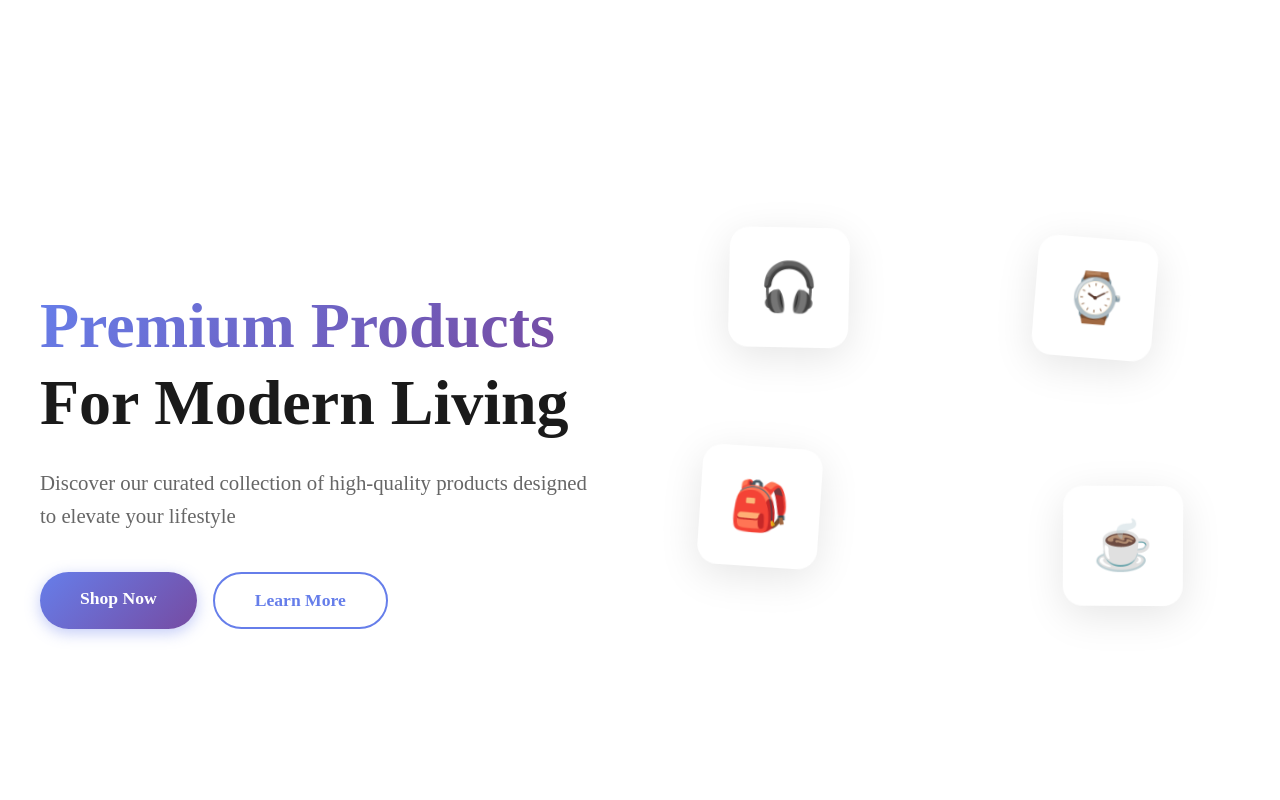
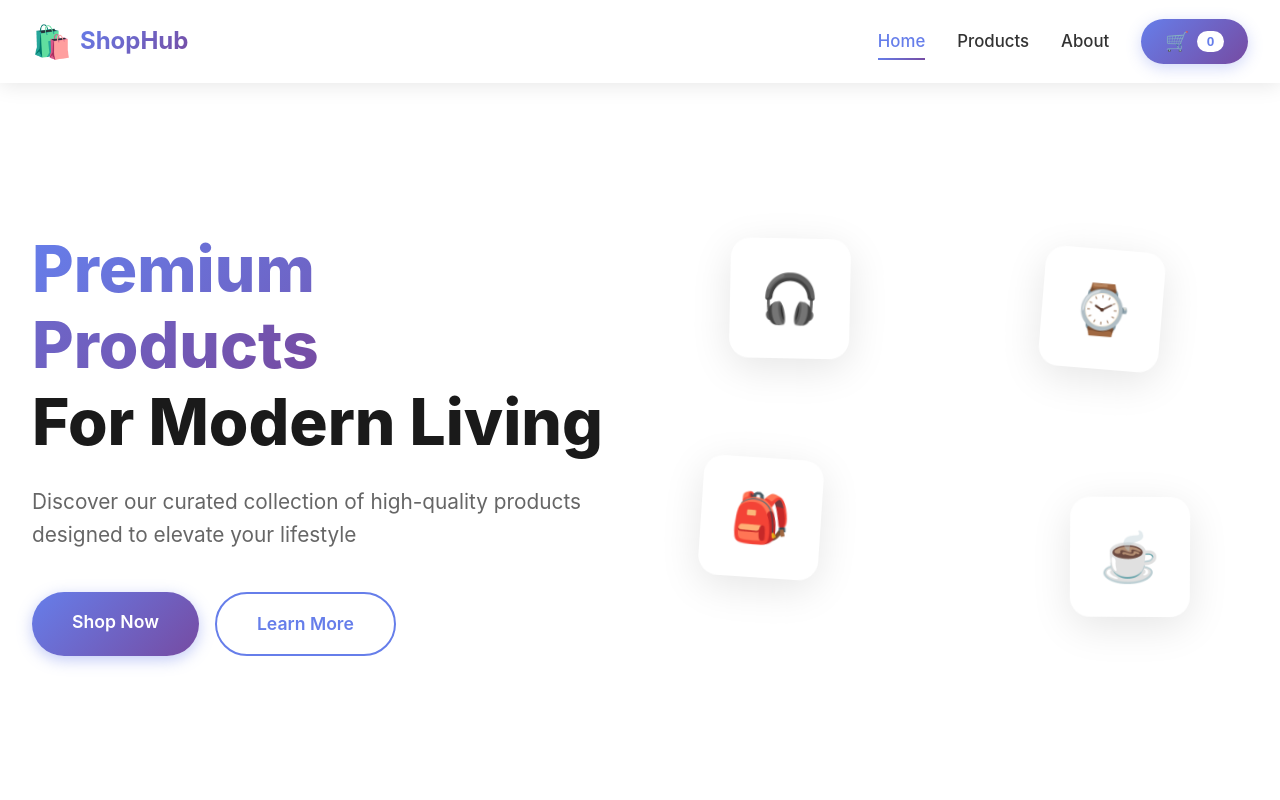
Before and after one commit to jprpich/nuxt-amplify-demo, a Nuxt app: page / in a window 1280 px wide. Shown: the top 800 px of the page. Built offline with nearby package versions, Linux system fonts and the light colour scheme.

Commit message:
Update about page content and styles to improve clarity and engagement, including refined sections for our story, mission, and team. Enhance responsiveness for better user experience across devices.

```diff
--- /dev/null
+++ b/app.vue
@@ -0,0 +1,442 @@
+<template>
+  <div class="app-wrapper">
+    <nav class="navbar">
+      <div class="nav-container">
+        <NuxtLink to="/" class="logo">
+          <span class="logo-icon">🛍️</span>
+          <span class="logo-text">ShopHub</span>
+        </NuxtLink>
+
+        <button class="mobile-menu-btn" @click="mobileMenuOpen = !mobileMenuOpen">
+          <span v-if="!mobileMenuOpen">☰</span>
+          <span v-else>✕</span>
+        </button>
+
+        <div class="nav-links" :class="{ 'mobile-open': mobileMenuOpen }">
+          <NuxtLink to="/" class="nav-link" @click="mobileMenuOpen = false">
+            Home
+          </NuxtLink>
+          <NuxtLink to="/products" class="nav-link" @click="mobileMenuOpen = false">
+            Products
+          </NuxtLink>
+          <NuxtLink to="/about" class="nav-link" @click="mobileMenuOpen = false">
+            About
+          </NuxtLink>
+          <button class="cart-btn">
+            <span class="cart-icon">🛒</span>
+            <span class="cart-count">0</span>
+          </button>
+        </div>
+      </div>
+    </nav>
+
+    <main class="main-content">
+      <NuxtPage />
+    </main>
+
+    <footer class="footer">
+      <div class="footer-container">
+        <div class="footer-grid">
+          <div class="footer-column">
+            <h3>ShopHub</h3>
+            <p>Your destination for premium products and exceptional service.</p>
+            <div class="social-links">
+              <a href="#" class="social-link">📘</a>
+              <a href="#" class="social-link">🐦</a>
+              <a href="#" class="social-link">📷</a>
+              <a href="#" class="social-link">💼</a>
+            </div>
+          </div>
+
+          <div class="footer-column">
+            <h4>Quick Links</h4>
+            <NuxtLink to="/" class="footer-link">Home</NuxtLink>
+            <NuxtLink to="/products" class="footer-link">Products</NuxtLink>
+            <NuxtLink to="/about" class="footer-link">About Us</NuxtLink>
+            <a href="#" class="footer-link">Contact</a>
+          </div>
+
+          <div class="footer-column">
+            <h4>Customer Service</h4>
+            <a href="#" class="footer-link">Shipping Info</a>
+            <a href="#" class="footer-link">Returns</a>
+            <a href="#" class="footer-link">FAQ</a>
+            <a href="#" class="footer-link">Support</a>
+          </div>
+
+          <div class="footer-column">
+            <h4>Newsletter</h4>
+            <p>Subscribe for exclusive offers and updates</p>
+            <div class="newsletter-form">
+              <input type="email" placeholder="Your email" class="newsletter-input">
+              <button class="newsletter-btn">→</button>
+            </div>
+          </div>
+        </div>
+
+        <div class="footer-bottom">
+          <p>&copy; 2025 ShopHub. All rights reserved.</p>
+        </div>
+      </div>
+    </footer>
+  </div>
+</template>
+
+<script setup>
+import { ref } from 'vue'
+
+const mobileMenuOpen = ref(false)
+</script>
+
+<style>
+/* Global styles */
+* {
+  margin: 0;
+  padding: 0;
+  box-sizing: border-box;
+}
+
+body {
+  font-family: -apple-system, BlinkMacSystemFont, 'Segoe UI', Roboto, 'Helvetica Neue', Arial, sans-serif;
+  line-height: 1.6;
+  color: #333;
+  background: #fff;
+}
+
+.app-wrapper {
+  display: flex;
+  flex-direction: column;
+  min-height: 100vh;
+}
+
+/* Navbar Styles */
+.navbar {
+  background: white;
+  box-shadow: 0 2px 20px rgba(0, 0, 0, 0.1);
+  position: sticky;
+  top: 0;
+  z-index: 1000;
+  padding: 1rem 0;
+}
+
+.nav-container {
+  max-width: 1400px;
+  margin: 0 auto;
+  padding: 0 2rem;
+  display: flex;
+  justify-content: space-between;
+  align-items: center;
+}
+
+.logo {
+  display: flex;
+  align-items: center;
+  gap: 0.5rem;
+  text-decoration: none;
+  font-size: 1.5rem;
+  font-weight: 700;
+  color: #1a1a1a;
+  transition: all 0.3s ease;
+}
+
+.logo:hover {
+  transform: scale(1.05);
+}
+
+.logo-icon {
+  font-size: 2rem;
+}
+
+.logo-text {
+  background: linear-gradient(135deg, #667eea 0%, #764ba2 100%);
+  -webkit-background-clip: text;
+  -webkit-text-fill-color: transparent;
+  background-clip: text;
+}
+
+.mobile-menu-btn {
+  display: none;
+  background: none;
+  border: none;
+  font-size: 1.8rem;
+  cursor: pointer;
+  color: #333;
+}
+
+.nav-links {
+  display: flex;
+  align-items: center;
+  gap: 2rem;
+}
+
+.nav-link {
+  text-decoration: none;
+  color: #333;
+  font-weight: 500;
+  font-size: 1.05rem;
+  transition: all 0.3s ease;
+  position: relative;
+}
+
+.nav-link::after {
+  content: '';
+  position: absolute;
+  bottom: -5px;
+  left: 0;
+  width: 0;
+  height: 2px;
+  background: linear-gradient(135deg, #667eea 0%, #764ba2 100%);
+  transition: width 0.3s ease;
+}
+
+.nav-link:hover {
+  color: #667eea;
+}
+
+.nav-link:hover::after {
+  width: 100%;
+}
+
+.nav-link.router-link-active {
+  color: #667eea;
+}
+
+.nav-link.router-link-active::after {
+  width: 100%;
+}
+
+.cart-btn {
+  position: relative;
+  background: linear-gradient(135deg, #667eea 0%, #764ba2 100%);
+  color: white;
+  border: none;
+  padding: 0.7rem 1.5rem;
+  border-radius: 50px;
+  cursor: pointer;
+  font-weight: 600;
+  display: flex;
+  align-items: center;
+  gap: 0.5rem;
+  transition: all 0.3s ease;
+  box-shadow: 0 4px 15px rgba(102, 126, 234, 0.3);
+}
+
+.cart-btn:hover {
+  transform: translateY(-2px);
+  box-shadow: 0 6px 20px rgba(102, 126, 234, 0.4);
+}
+
+.cart-icon {
+  font-size: 1.2rem;
+}
+
+.cart-count {
+  background: white;
+  color: #667eea;
+  padding: 0.2rem 0.6rem;
+  border-radius: 50px;
+  font-size: 0.85rem;
+  font-weight: 700;
+}
+
+/* Main Content */
+.main-content {
+  flex: 1;
+}
+
+/* Footer Styles */
+.footer {
+  background: #1a1a1a;
+  color: white;
+  padding: 4rem 0 2rem;
+  margin-top: 4rem;
+}
+
+.footer-container {
+  max-width: 1400px;
+  margin: 0 auto;
+  padding: 0 2rem;
+}
+
+.footer-grid {
+  display: grid;
+  grid-template-columns: repeat(auto-fit, minmax(250px, 1fr));
+  gap: 3rem;
+  margin-bottom: 3rem;
+}
+
+.footer-column h3 {
+  font-size: 1.5rem;
+  margin-bottom: 1rem;
+  background: linear-gradient(135deg, #667eea 0%, #764ba2 100%);
+  -webkit-background-clip: text;
+  -webkit-text-fill-color: transparent;
+  background-clip: text;
+}
+
+.footer-column h4 {
+  font-size: 1.2rem;
+  margin-bottom: 1rem;
+  color: white;
+}
+
+.footer-column p {
+  color: #999;
+  line-height: 1.6;
+  margin-bottom: 1rem;
+}
+
+.social-links {
+  display: flex;
+  gap: 1rem;
+  margin-top: 1.5rem;
+}
+
+.social-link {
+  width: 40px;
+  height: 40px;
+  display: flex;
+  align-items: center;
+  justify-content: center;
+  background: rgba(255, 255, 255, 0.1);
+  border-radius: 50%;
+  text-decoration: none;
+  font-size: 1.3rem;
+  transition: all 0.3s ease;
+}
+
+.social-link:hover {
+  background: linear-gradient(135deg, #667eea 0%, #764ba2 100%);
+  transform: translateY(-3px);
+}
+
+.footer-link {
+  display: block;
+  color: #999;
+  text-decoration: none;
+  margin-bottom: 0.75rem;
+  transition: all 0.3s ease;
+}
+
+.footer-link:hover {
+  color: white;
+  padding-left: 5px;
+}
+
+.newsletter-form {
+  display: flex;
+  gap: 0.5rem;
+  margin-top: 1rem;
+}
+
+.newsletter-input {
+  flex: 1;
+  padding: 0.75rem 1rem;
+  border: 1px solid rgba(255, 255, 255, 0.2);
+  background: rgba(255, 255, 255, 0.1);
+  color: white;
+  border-radius: 50px;
+  outline: none;
+  transition: all 0.3s ease;
+}
+
+.newsletter-input::placeholder {
+  color: #999;
+}
+
+.newsletter-input:focus {
+  border-color: #667eea;
+  background: rgba(255, 255, 255, 0.15);
+}
+
+.newsletter-btn {
+  width: 45px;
+  height: 45px;
+  background: linear-gradient(135deg, #667eea 0%, #764ba2 100%);
+  border: none;
+  border-radius: 50%;
+  color: white;
+  font-size: 1.5rem;
+  cursor: pointer;
+  transition: all 0.3s ease;
+  display: flex;
+  align-items: center;
+  justify-content: center;
+}
+
+.newsletter-btn:hover {
+  transform: scale(1.1);
+}
+
+.footer-bottom {
+  border-top: 1px solid rgba(255, 255, 255, 0.1);
+  padding-top: 2rem;
+  text-align: center;
+  color: #999;
+}
+
+/* Mobile Styles */
+@media (max-width: 768px) {
+  .mobile-menu-btn {
+    display: block;
+  }
+
+  .nav-links {
+    position: fixed;
+    top: 70px;
+    right: -100%;
+    width: 70%;
+    max-width: 300px;
+    height: calc(100vh - 70px);
+    background: white;
+    flex-direction: column;
+    align-items: flex-start;
+    padding: 2rem;
+    box-shadow: -2px 0 20px rgba(0, 0, 0, 0.1);
+    transition: right 0.3s ease;
+  }
+
+  .nav-links.mobile-open {
+    right: 0;
+  }
+
+  .nav-link {
+    width: 100%;
+    padding: 1rem 0;
+    border-bottom: 1px solid #f0f0f0;
+  }
+
+  .cart-btn {
+    width: 100%;
+    justify-content: center;
+    margin-top: 1rem;
+  }
+
+  .footer-grid {
+    grid-template-columns: 1fr;
+    gap: 2rem;
+  }
+}
+
+@media (max-width: 480px) {
+  .nav-container {
+    padding: 0 1rem;
+  }
+
+  .logo {
+    font-size: 1.2rem;
+  }
+
+  .logo-icon {
+    font-size: 1.5rem;
+  }
+
+  .footer {
+    padding: 3rem 0 1.5rem;
+  }
+
+  .footer-container {
+    padding: 0 1rem;
+  }
+}
+</style>
```
